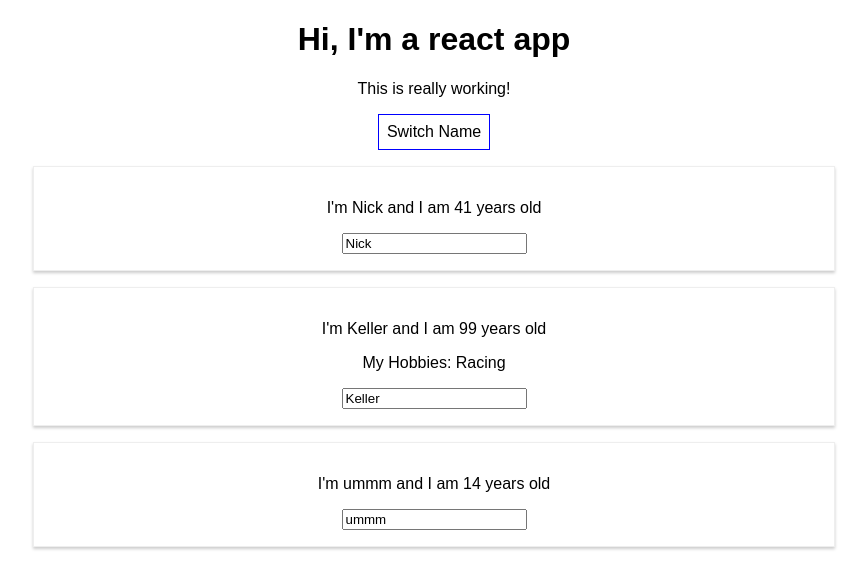
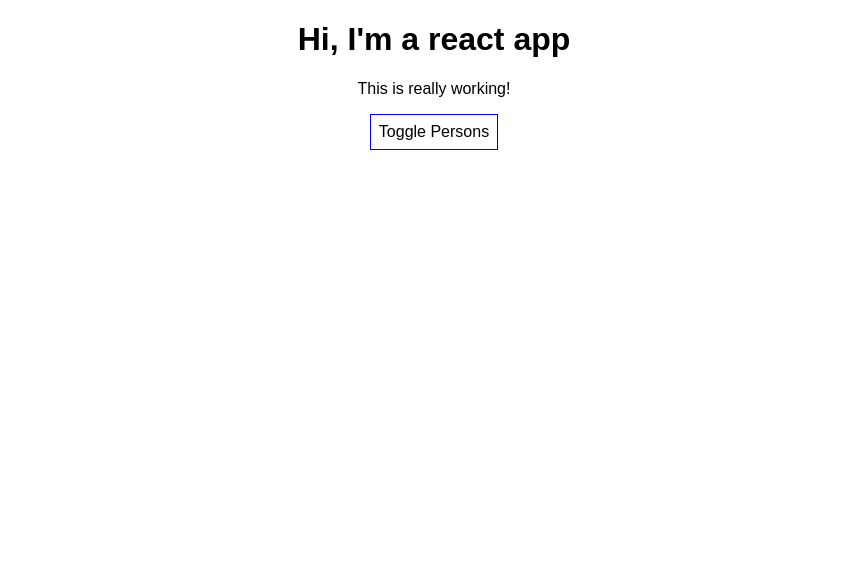
Before and after one commit to nickassembly/ReactGuide, a React (Create React App) app: page / in a window 1280 px wide. Shown: the top 588 px of the page, without its empty margins (206-1073 px from the left). Built offline with nearby package versions, Linux system fonts and the light colour scheme.

Commit message:
Added toggle persons

```diff
--- a/src/App.js
+++ b/src/App.js
@@ -10,6 +10,7 @@
       {name: 'ummm', age: 14},
     ],
     otherState: 'Some other value',
+    showPersons: false,
   };
 
   switchNameHandler = (newName) => {
@@ -32,6 +33,11 @@
     });
   };
 
+  togglePersonsHandler = () => {
+    const doesShow = this.state.showPersons;
+    this.setState({showPersons: !doesShow});
+  };
+
   render() {
     const style = {
       backgroundColor: 'white',
@@ -45,9 +51,11 @@
       <div className='App'>
         <h1>Hi, I'm a react app</h1>
         <p>This is really working!</p>
-        <button onClick={() => this.switchNameHandler('KellerMillion!!')} style={style}>
-          Switch Name
+        <button style={style} onClick={this.togglePersonsHandler}>
+          Toggle Persons
         </button>
+        {this.state.showPersons ? (
+          <div>
             <Person name={this.state.persons[0].name} age={this.state.persons[0].age} />
             <Person
               name={this.state.persons[1].name}
@@ -58,6 +66,8 @@
             </Person>
             <Person name={this.state.persons[2].name} age={this.state.persons[2].age} />
           </div>
+        ) : null}
+      </div>
     );
   }
 }
```
Lines whose indentation alone changed are shown as unchanged.
